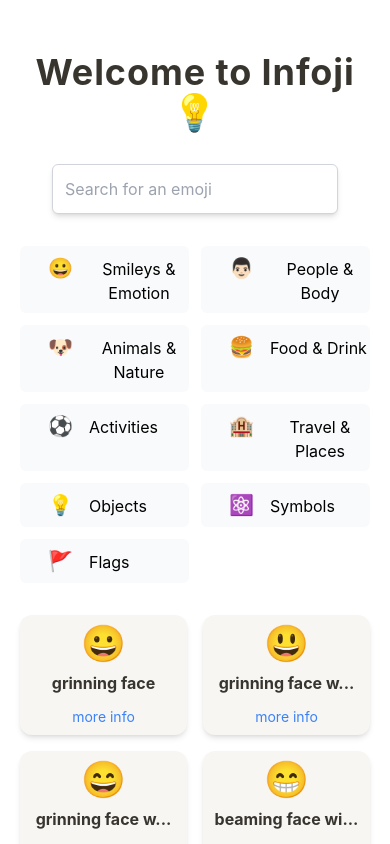
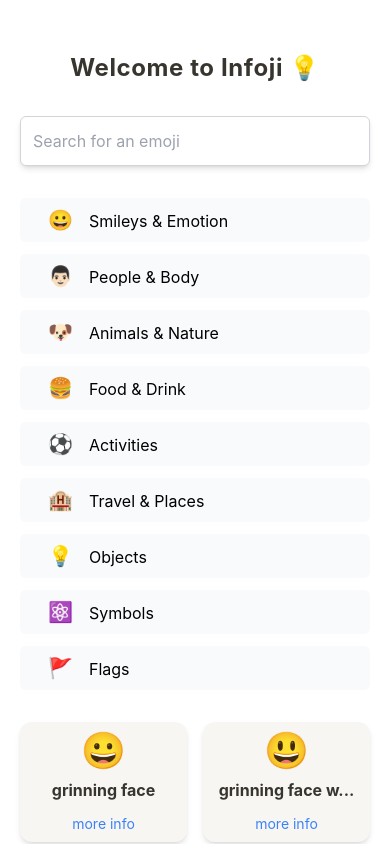
Before and after one commit to betomoedano/emojis-info, a Next.js app: page / in a window 390 px wide. Shown: the top 844 px of the page. Built offline with nearby package versions, Linux system fonts and the light colour scheme.

Commit message:
minor fixes

```diff
--- a/pages/index.tsx
+++ b/pages/index.tsx
@@ -21,10 +21,11 @@
   }
 
   function handleFilterBySearch(search: string) {
-    if (search.length > 0) {
+    setCurrentSearch(search.trim());
+    if (search.trim().length > 0) {
       setFilteredEmojis(
         emojisData.filter((emoji) =>
-          emoji.name.toUpperCase().includes(search.toUpperCase())
+          emoji.name.toUpperCase().includes(search.toUpperCase().trim())
         )
       );
     } else {
@@ -35,19 +36,20 @@
   return (
     <React.Fragment>
       <Layout pageTitle="Emojis Info" metaDescription="A list of emojis">
-        <h1 className=" text-4xl font-bold text-text-primary text-center tracking-wide">
+        <h1 className=" text-2xl md:text-5xl font-bold text-text-primary text-center tracking-wide">
           Welcome to Infoji 💡
         </h1>
         <div className="flex justify-center">
           <input
-            className="w-full max-w-xl border border-gray-300 p-3 rounded-md m-8 bg-white shadow-md focus:outline-none focus:border-cyan-500 focus:ring-1"
+            className="w-full max-w-xl border border-gray-300 p-3 rounded-md my-8 bg-white shadow-md focus:outline-none focus:border-cyan-500 focus:ring-1"
             id="name"
             type="text"
             placeholder="Search for an emoji"
             onChange={(e) => handleFilterBySearch(e.target.value)}
           />
         </div>
-        <div className="grid grid-cols-2 md:grid-cols-3 gap-3 mb-8">
+        {currentSearch.length === 0 && (
+          <div className="grid grid-cols-1 md:grid-cols-3 gap-3 mb-8">
             <CategoryCard
               handleFilter={handleFilterByCategory}
               emoji="😀"
@@ -94,6 +96,10 @@
               group="Flags"
             />
           </div>
+        )}
+        {!filteredEmojis.length && (
+          <p className="text-center text-xl text-gray-500">{`Sorry, we could'n find an emoji with: "${currentSearch}"`}</p>
+        )}
         <List emojis={filteredEmojis} />
       </Layout>
       <Footer />
```
Lines whose indentation alone changed are shown as unchanged.
